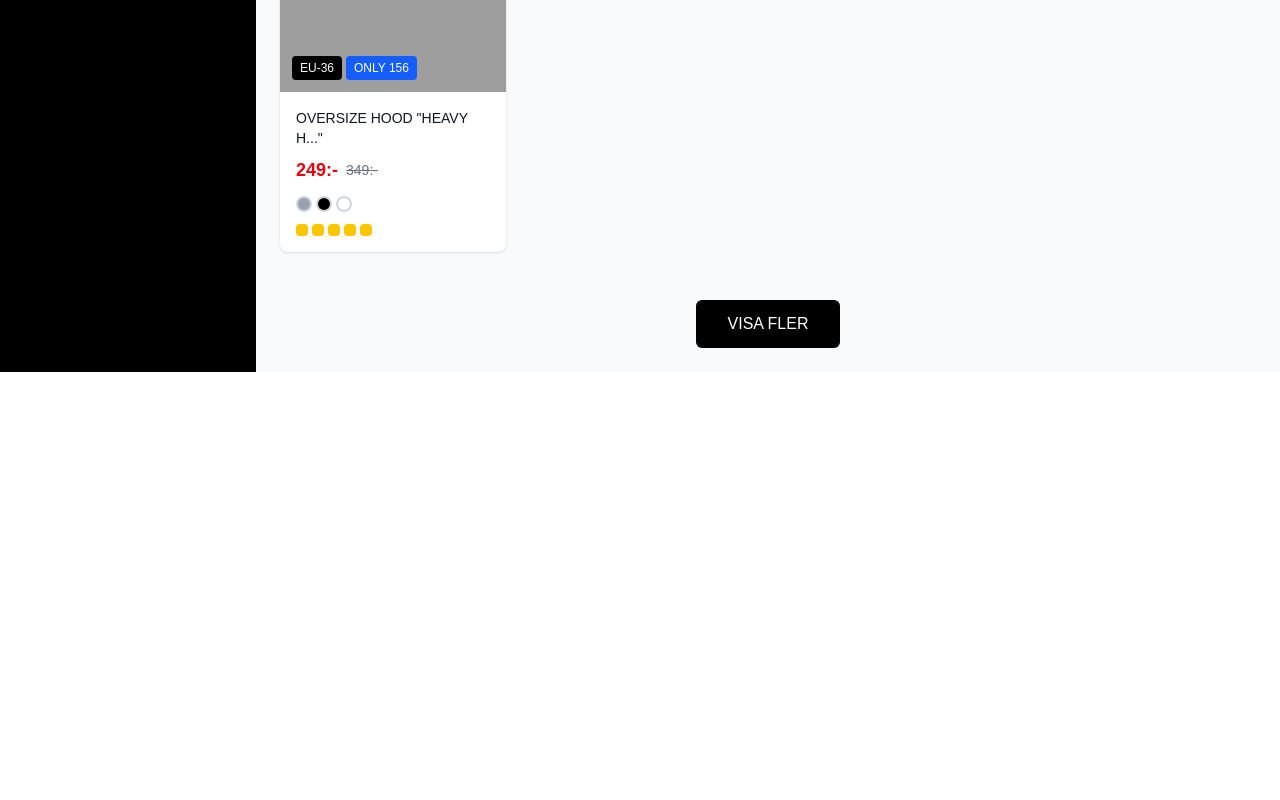
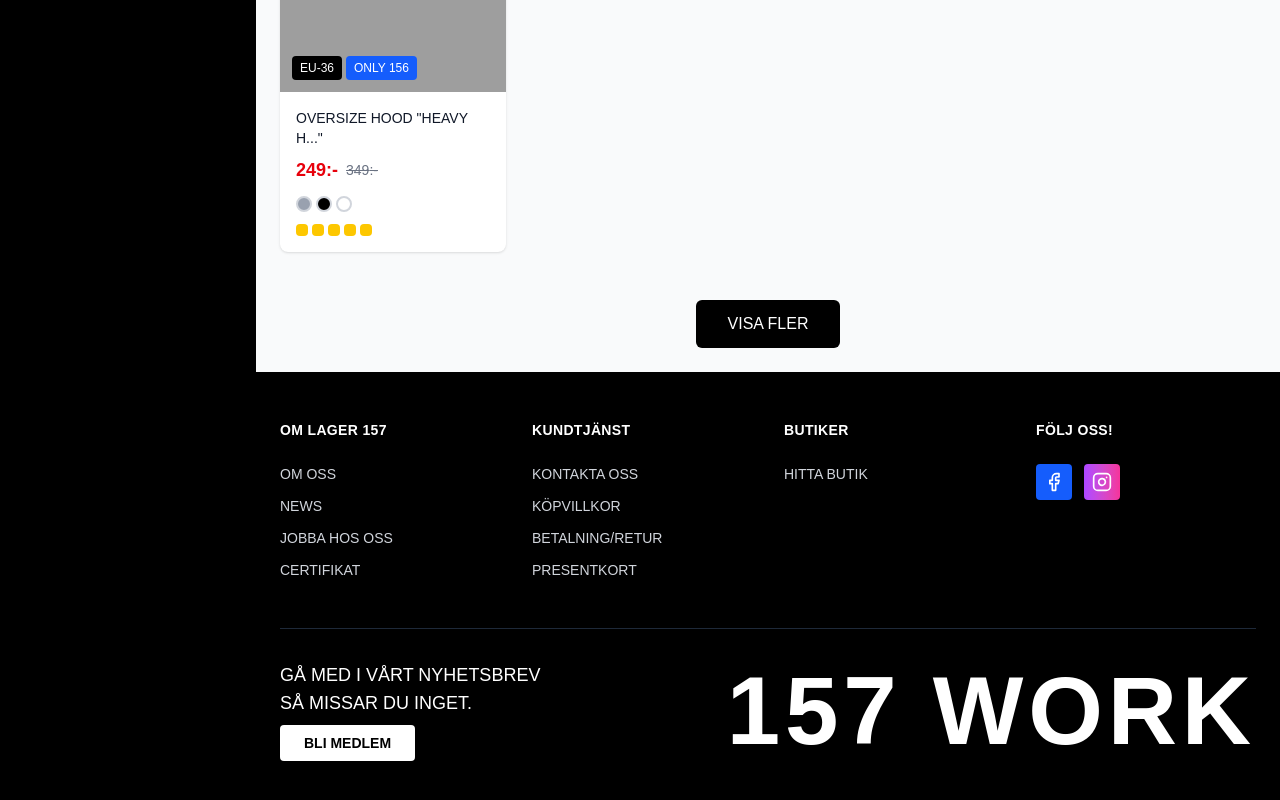
Before and after one commit to flobby41/157-work-ecommerce, a Next.js app: page / in a window 1280 px wide. Shown: the part 1204-2004 px from the top of the page. Before the commit the page ends 1576 px from the top, so only its background shows below. Built offline with nearby package versions, Linux system fonts and the light colour scheme; grey boxes are pictures that could not be loaded.

Commit message:
feat: add footer component to enhance page layout and user experience

```diff
--- a/src/app/page.tsx
+++ b/src/app/page.tsx
@@ -4,6 +4,7 @@
 import Sidebar from '@/components/Sidebar';
 import ProductCard from '@/components/ProductCard';
 import PromoCard from '@/components/PromoCard';
+import Footer from '@/components/Footer';
 import { products, promoOffers } from '@/data/mockData';
 
 export default function Home() {
@@ -14,13 +15,15 @@
   );
 
   return (
-    <div className="min-h-screen bg-gray-50 flex">
+    <div className="min-h-screen bg-gray-50">
+      <div className="flex">
         <Sidebar
           activeCategory={activeCategory}
           onCategoryChange={setActiveCategory}
         />
 
-      <main className="flex-1 p-6">
+        <div className="flex-1">
+          <main className="p-6">
             {/* Product Grid */}
             <div className="grid grid-cols-1 sm:grid-cols-2 lg:grid-cols-3 xl:grid-cols-4 gap-6">
               {/* First promotional offer */}
@@ -51,6 +54,10 @@
               </button>
             </div>
           </main>
+
+          <Footer />
+        </div>
+      </div>
     </div>
   );
 }
--- /dev/null
+++ b/src/components/Footer.tsx
@@ -0,0 +1,77 @@
+import React from 'react';
+import { Facebook, Instagram } from 'lucide-react';
+
+export default function Footer() {
+  return (
+    <footer className="bg-black text-white py-12">
+      <div className="max-w-7xl mx-auto px-6">
+        <div className="grid grid-cols-1 md:grid-cols-2 lg:grid-cols-4 gap-8">
+          {/* OM LAGER 157 */}
+          <div>
+            <h3 className="text-sm font-semibold mb-6 tracking-wide">OM LAGER 157</h3>
+            <ul className="space-y-3 text-sm text-gray-300">
+              <li><a href="#" className="hover:text-white transition-colors">OM OSS</a></li>
+              <li><a href="#" className="hover:text-white transition-colors">NEWS</a></li>
+              <li><a href="#" className="hover:text-white transition-colors">JOBBA HOS OSS</a></li>
+              <li><a href="#" className="hover:text-white transition-colors">CERTIFIKAT</a></li>
+            </ul>
+          </div>
+
+          {/* KUNDTJÄNST */}
+          <div>
+            <h3 className="text-sm font-semibold mb-6 tracking-wide">KUNDTJÄNST</h3>
+            <ul className="space-y-3 text-sm text-gray-300">
+              <li><a href="#" className="hover:text-white transition-colors">KONTAKTA OSS</a></li>
+              <li><a href="#" className="hover:text-white transition-colors">KÖPVILLKOR</a></li>
+              <li><a href="#" className="hover:text-white transition-colors">BETALNING/RETUR</a></li>
+              <li><a href="#" className="hover:text-white transition-colors">PRESENTKORT</a></li>
+            </ul>
+          </div>
+
+          {/* BUTIKER */}
+          <div>
+            <h3 className="text-sm font-semibold mb-6 tracking-wide">BUTIKER</h3>
+            <ul className="space-y-3 text-sm text-gray-300">
+              <li><a href="#" className="hover:text-white transition-colors">HITTA BUTIK</a></li>
+            </ul>
+          </div>
+
+          {/* FÖLJ OSS! */}
+          <div>
+            <h3 className="text-sm font-semibold mb-6 tracking-wide">FÖLJ OSS!</h3>
+            <div className="flex space-x-3">
+              <a href="#" className="bg-blue-600 p-2 rounded hover:bg-blue-700 transition-colors">
+                <Facebook className="w-5 h-5" />
+              </a>
+              <a href="#" className="bg-gradient-to-r from-purple-500 to-pink-500 p-2 rounded hover:from-purple-600 hover:to-pink-600 transition-colors">
+                <Instagram className="w-5 h-5" />
+              </a>
+            </div>
+          </div>
+        </div>
+
+        {/* Newsletter Section */}
+        <div className="mt-12 pt-8 border-t border-gray-800">
+          <div className="flex flex-col lg:flex-row items-center justify-between">
+            <div className="text-center lg:text-left mb-6 lg:mb-0">
+              <h3 className="text-lg font-medium mb-2">
+                GÅ MED I VÅRT NYHETSBREV<br />
+                SÅ MISSAR DU INGET.
+              </h3>
+              <button className="bg-white text-black px-6 py-2 text-sm font-semibold rounded hover:bg-gray-100 transition-colors">
+                BLI MEDLEM
+              </button>
+            </div>
+
+            {/* Large Logo */}
+            <div className="text-right">
+              <h1 className="text-6xl lg:text-8xl font-bold tracking-wider">
+                157 WORK
+              </h1>
+            </div>
+          </div>
+        </div>
+      </div>
+    </footer>
+  );
+}
```
Lines whose indentation alone changed are shown as unchanged.
